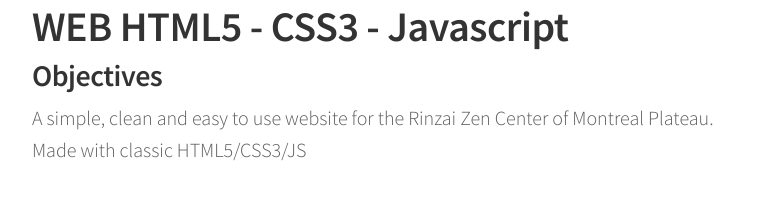
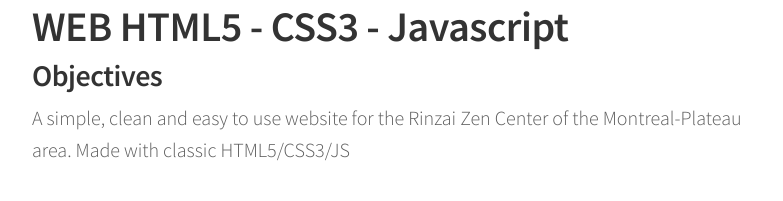
Before and after one commit to bernatferragut/FutureWeb-blog, a Jekyll site: the page built from recent.md, in a window 1280 px wide and 1400 px high. Shown: the part 331-532 px from the top of the window, without its empty margins (248-1031 px from the left). Built offline with Jekyll 4.4.1, drawn with Linux system fonts in a browser that asks for light colours; nearby versions of some CDN libraries; some of the changed text lies outside the part shown.

Commit message:
Update recent.md

```diff
--- a/recent.md
+++ b/recent.md
@@ -10,7 +10,8 @@ permalink: /recent/
 
 ### Objectives
 
-A simple, clean and easy to use website for the Rinzai Zen Center of Montreal Plateau. Made with classic HTML5/CSS3/JS
+A simple, clean and easy to use website for the Rinzai Zen Center of the Montreal-Plateau area.
+Made with classic HTML5/CSS3/JS
 
 ### Images
 
```
Also changed, not shown: other parts of recent.md (+1 -1 lines).
